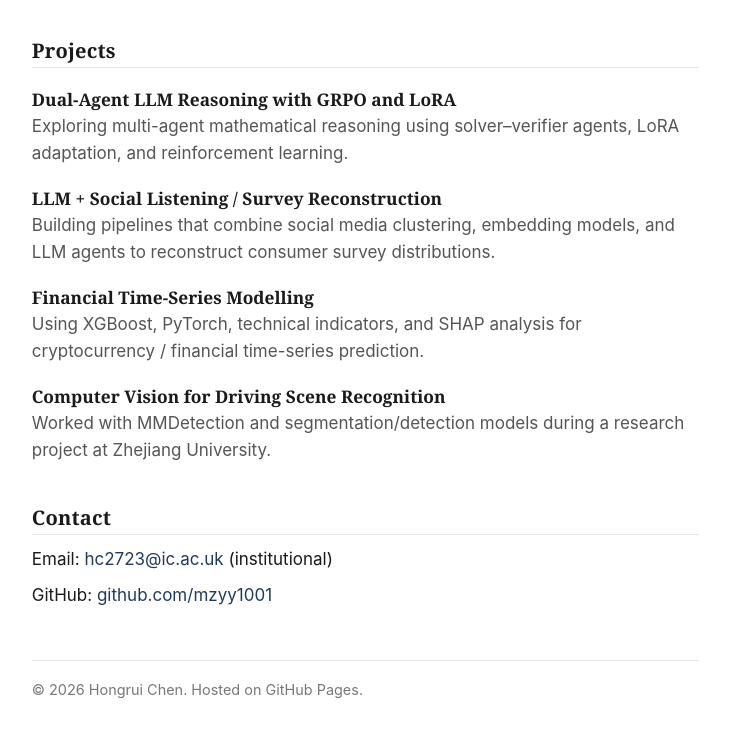
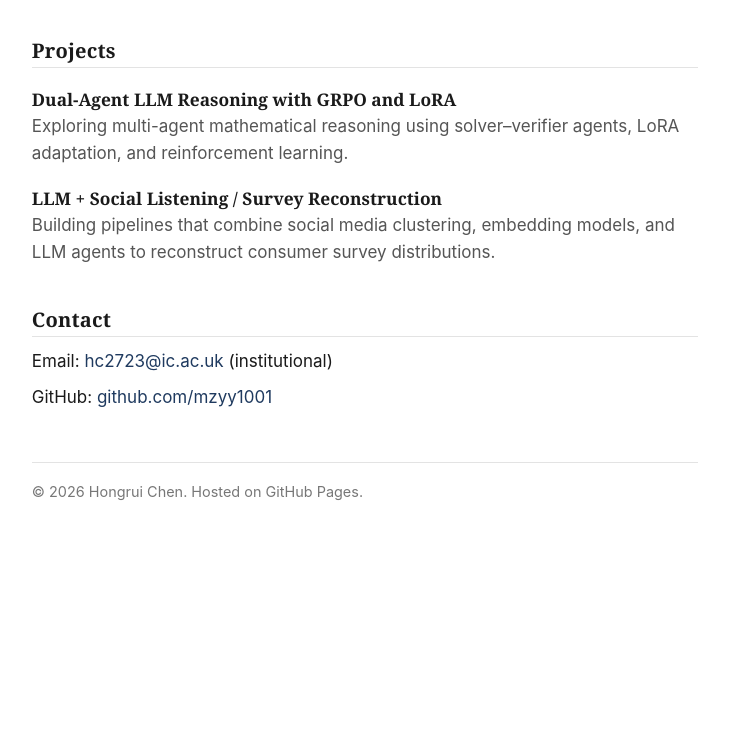
Before and after one commit to mzyy1001/mzyy1001.github.io, a plain HTML site: page index.html in a window 1280 px wide. Shown: the part 648-1384 px from the top of the page, without its empty margins (275-1004 px from the left). After the commit the page ends 1202 px from the top, so only its background shows below. Drawn offline with Linux system fonts and the light colour scheme.

Commit message:
Remove Financial Time-Series and Computer Vision projects from homepage

```diff
--- a/index.html
+++ b/index.html
@@ -71,22 +71,6 @@
         </p>
       </article>
 
-      <article class="project">
-        <h3>Financial Time-Series Modelling</h3>
-        <p>
-          Using XGBoost, PyTorch, technical indicators, and SHAP
-          analysis for cryptocurrency / financial time-series
-          prediction.
-        </p>
-      </article>
-
-      <article class="project">
-        <h3>Computer Vision for Driving Scene Recognition</h3>
-        <p>
-          Worked with MMDetection and segmentation/detection models
-          during a research project at Zhejiang University.
-        </p>
-      </article>
     </section>
 
     <section>
```
